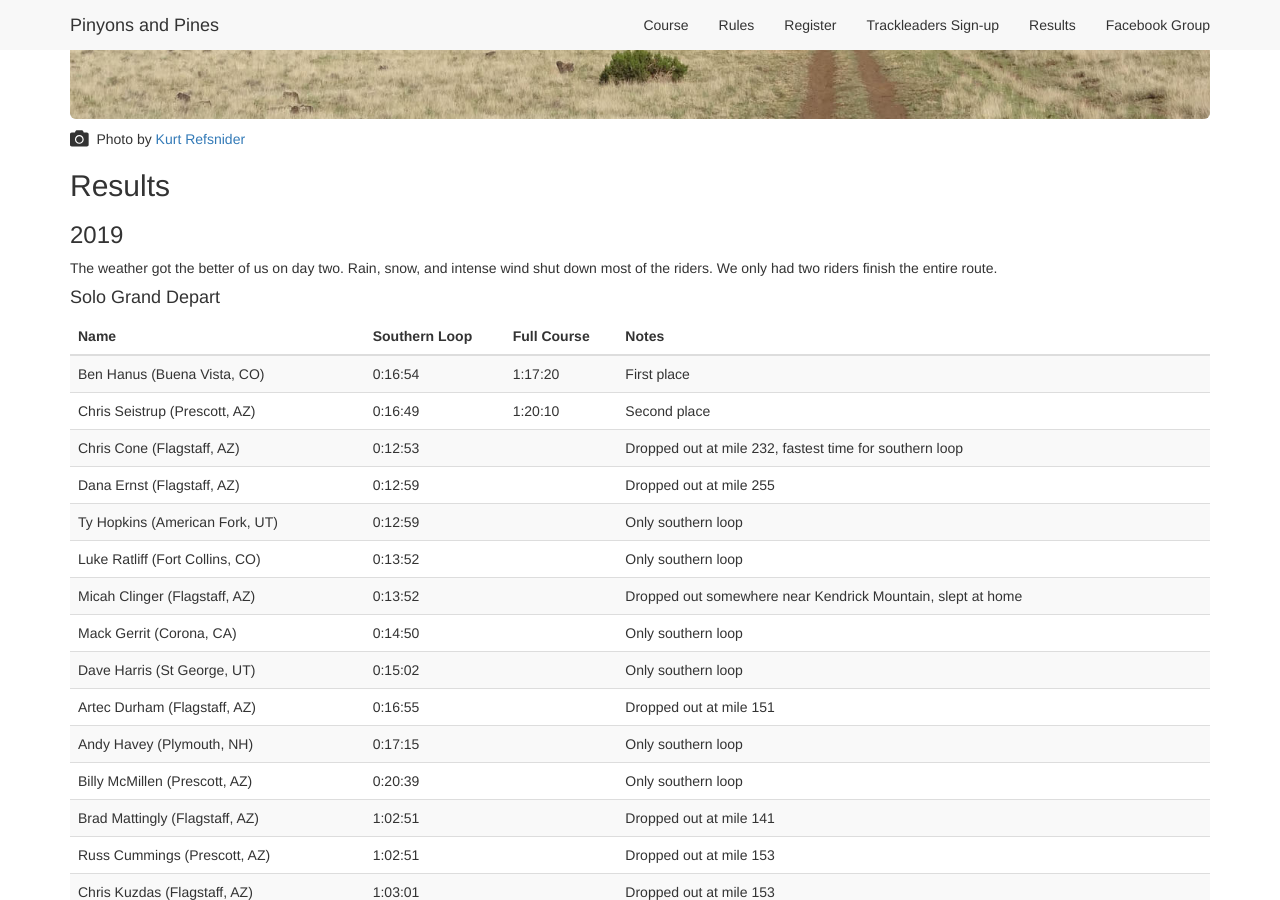
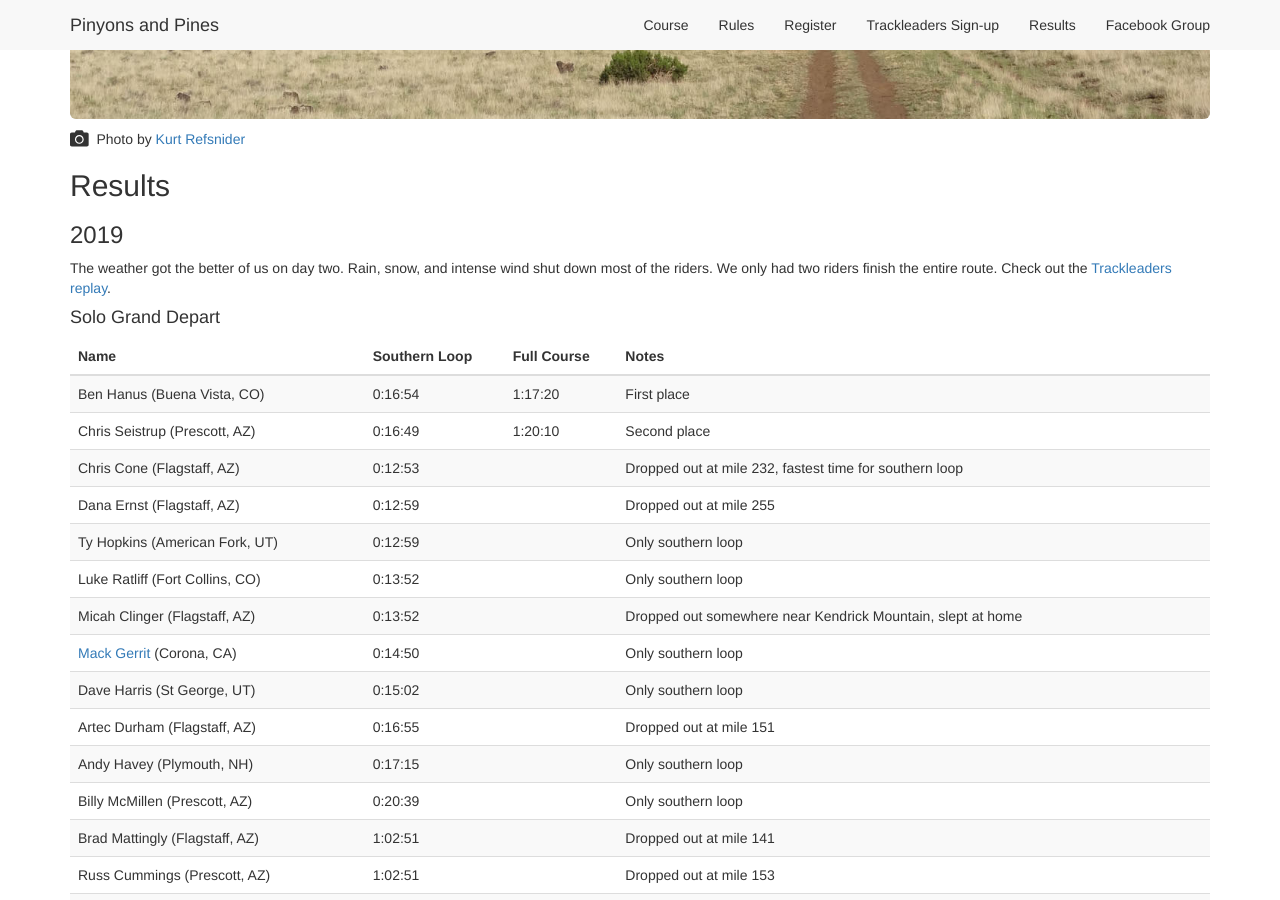
Before and after one commit to dcernst/PinyonsPines, a Jekyll site: the page built from results.md, in a window 1280 px wide and 900 px high, scrolled down 348 px. Built offline with Jekyll 4.4.1, drawn with Linux system fonts in a browser that asks for light colours; nearby versions of some CDN libraries.

Commit message:
Update to results

```diff
--- a/results.md
+++ b/results.md
@@ -12,7 +12,7 @@ layout: default
 
 ### 2019
 
-The weather got the better of us on day two. Rain, snow, and intense wind shut down most of the riders. We only had two riders finish the entire route.
+The weather got the better of us on day two. Rain, snow, and intense wind shut down most of the riders. We only had two riders finish the entire route. Check out the [Trackleaders replay](http://trackleaders.com/pinyonspines19).
 
 #### Solo Grand Depart
 
@@ -58,7 +58,7 @@ The weather got the better of us on day two. Rain, snow, and intense wind shut d
 </tr>
 
 <tr>
-<td>Mack Gerrit (Corona, CA)</td> <td>0:14:50</td>	<td></td>	<td>Only southern loop</td>
+<td><a href="https://www.youtube.com/watch?v=y7pIqSvOfiE">Mack Gerrit</a> (Corona, CA)</td> <td>0:14:50</td>	<td></td>	<td>Only southern loop</td>
 </tr>
 
 <tr>
```
